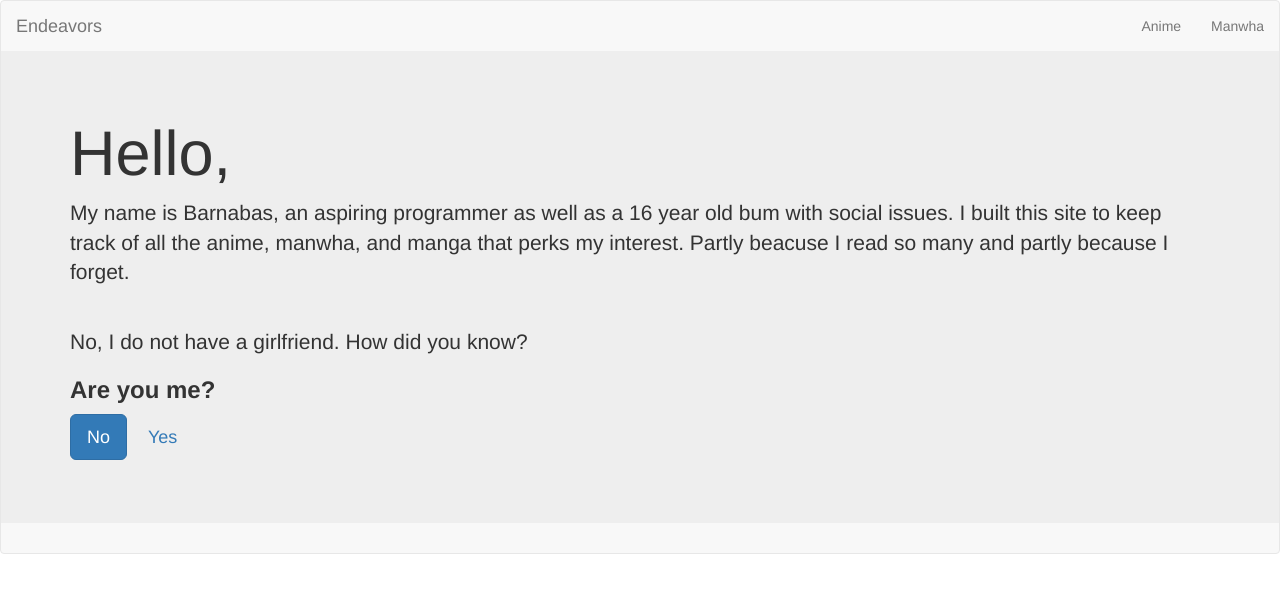
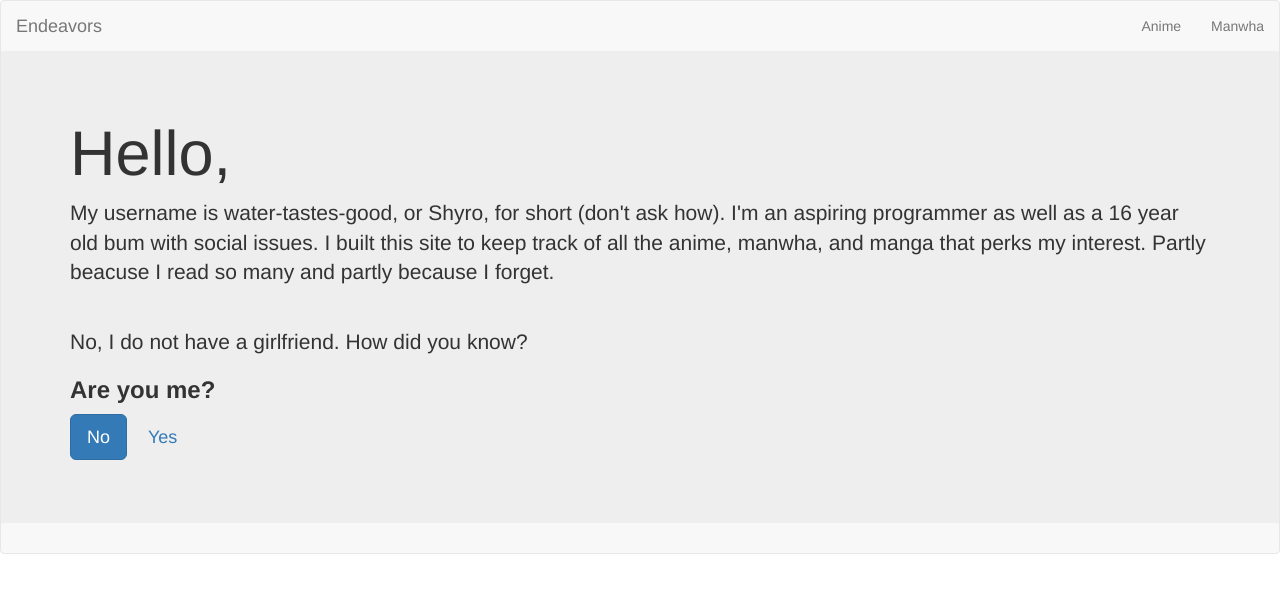
Before and after one commit to Water-Tastes-Good/endeavors-v.1, a plain HTML site: page index.html in a window 1280 px wide. Drawn offline with Linux system fonts and the light colour scheme.

Commit message:
Update index.html

```diff
--- a/index.html
+++ b/index.html
@@ -59,7 +59,7 @@
          <div class="jumbotron jumbotron-fluid">
             <div class="container">
                <h1 class="display-3">Hello,</h1>
-               <p class="lead">My name is Barnabas, an aspiring programmer as well as a 16 year old bum with social issues. I built this site to keep track of all the anime, manwha, and manga that perks my interest. Partly beacuse I read so many and partly because I forget.</p>
+               <p class="lead">My username is water-tastes-good, or Shyro, for short (don't ask how). I'm an aspiring programmer as well as a 16 year old bum with social issues. I built this site to keep track of all the anime, manwha, and manga that perks my interest. Partly beacuse I read so many and partly because I forget.</p>
                <hr class="my-2">
                <p>No, I do not have a girlfriend. How did you know?</p>
                <p class="lead">
```
